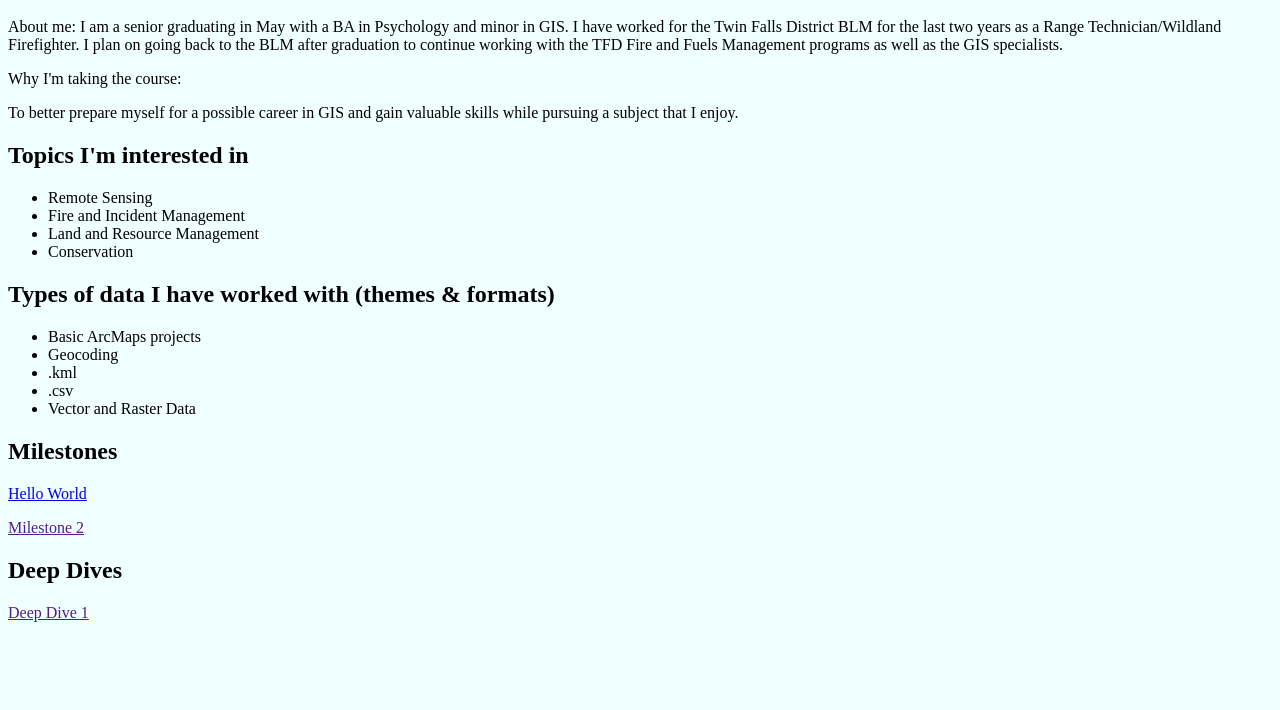
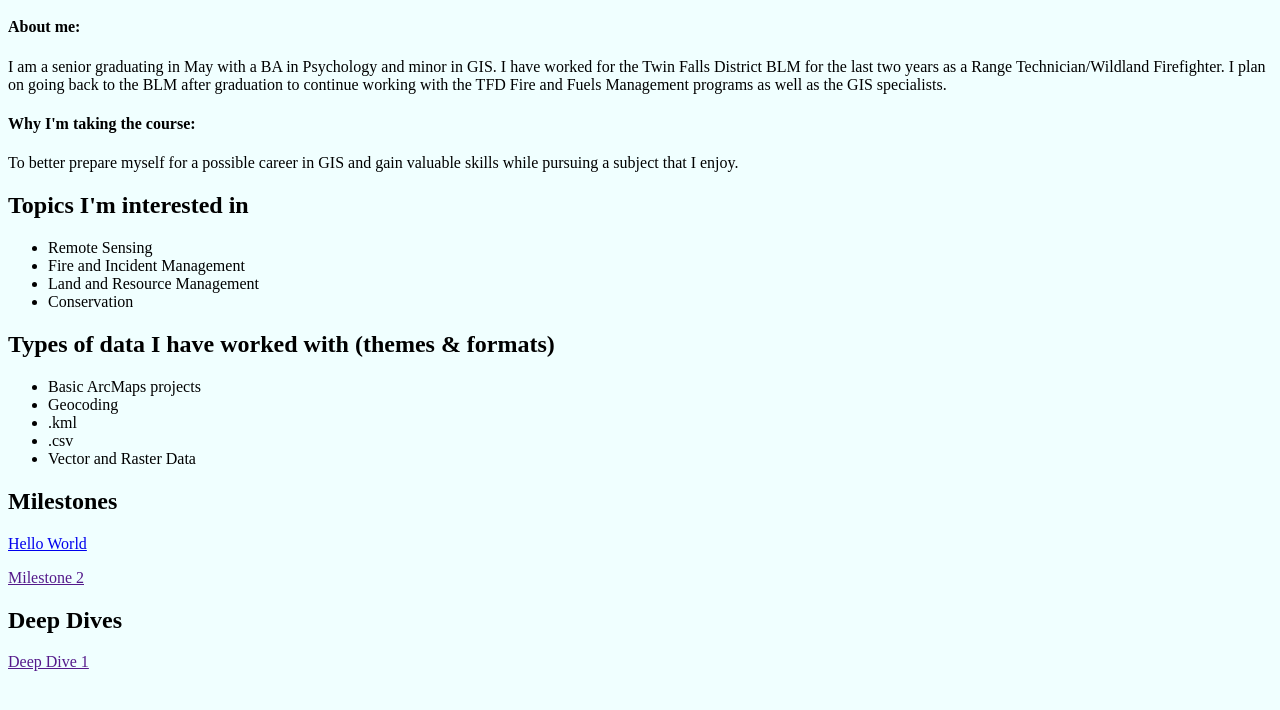
Before and after one commit to maurice-perfecto/portfolio, a plain HTML site: page index_styled.html in a window 1280 px wide. Shown: the part 48-758 px from the top of the page. Drawn offline with Linux system fonts and the light colour scheme.

Commit message:
Update index_styled.html

```diff
--- a/index_styled.html
+++ b/index_styled.html
@@ -15,8 +15,10 @@
 	</head>
 	<body>
 		<h1>My Geography 485L/585L Home Page</h1>
-		<p>About me: I am a senior graduating in May with a BA in Psychology and minor in GIS. I have worked for the Twin Falls District BLM for the last two years as a Range Technician/Wildland Firefighter. I plan on going back to the BLM after graduation to continue working with the TFD Fire and Fuels Management programs as well as the GIS specialists.</p>
-		<p class="thick">Why I'm taking the course:</p><p> To better prepare myself for a possible career in GIS and gain valuable skills while pursuing a subject that I enjoy.</p>
+		<h4>About me:</h4>
+			<p>I am a senior graduating in May with a BA in Psychology and minor in GIS. I have worked for the Twin Falls District BLM for the last two years as a Range Technician/Wildland Firefighter. I plan on going back to the BLM after graduation to continue working with the TFD Fire and Fuels Management programs as well as the GIS specialists.</p>
+		<h4>Why I'm taking the course:</h4>
+			<p> To better prepare myself for a possible career in GIS and gain valuable skills while pursuing a subject that I enjoy.</p>
 
 		<h2>Topics I'm interested in</h2>
 		<ul>
```
